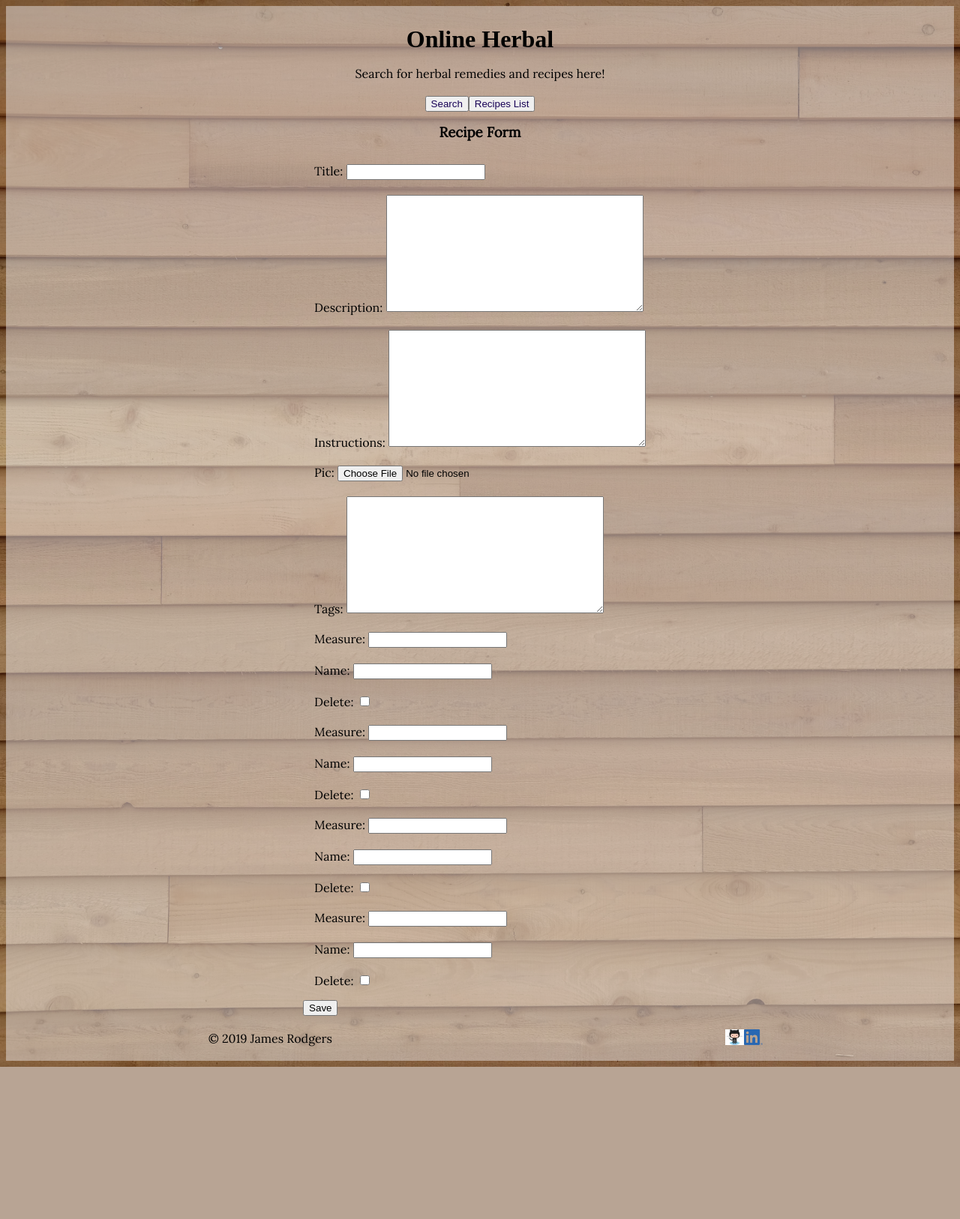
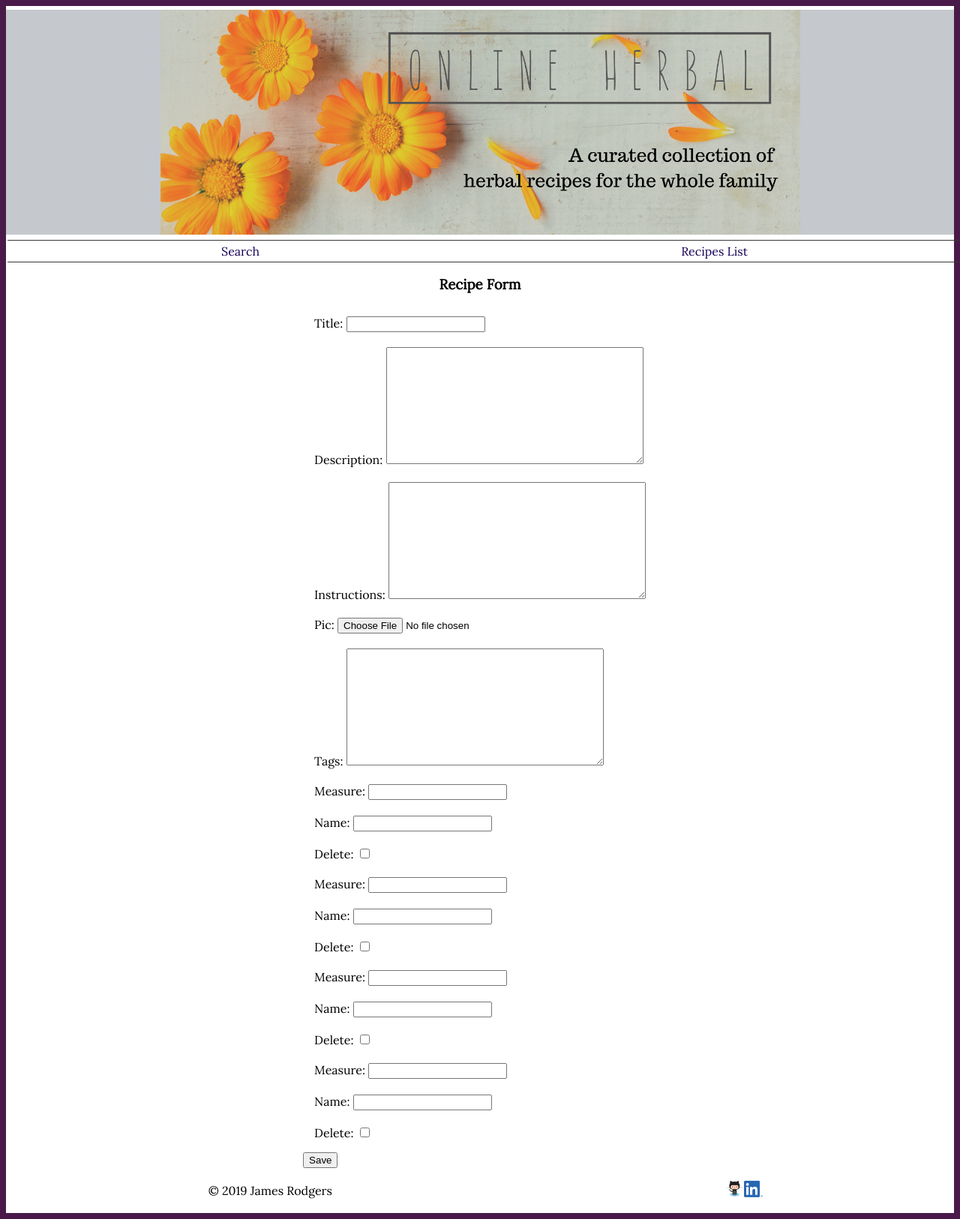
Before and after one commit to jamrod/herbal-remedy-finder, a Django app: page /new in a window 1280 px wide. Shown: the whole page at 75% size. Before the commit the page ends 1423 px from the top, so only its background shows below. Run offline with Django 3.2, Linux system fonts and the light colour scheme; some web fonts are replaced.

Commit message:
more css changes

```diff
--- a/herbal_remedy_finder/models.py
+++ b/herbal_remedy_finder/models.py
@@ -22,3 +22,11 @@ class Ingredient(models.Model):
 
     def __str__(self):
         return f"{self.measure} {self.name}"
+
+
+class Info(models.Model):
+    name = models.CharField(max_length=255, default='')
+    info = models.TextField(blank=True)
+
+    def __str__(self):
+        return f"{self.name} {self.info}"
--- a/herbal_remedy_finder/static/css/style.css
+++ b/herbal_remedy_finder/static/css/style.css
@@ -1,6 +1,6 @@
 body {
-  background-color: tan;
-  background-image: url(../img/wood-planks.jpg);
+  background-color: rgb(73, 26, 73);
+  /* background-image: url(../img/wood-planks.jpg); */
   background-repeat: repeat;
   background-size: cover;
   font-family: "Lora", serif;
@@ -10,7 +10,8 @@ body {
   display: flex;
   flex-direction: column;
   align-content: space-between;
-  background-color: rgba(231, 225, 225, 0.5);
+  background-color: white;
+  /* background-color:white; rgb(231, 225, 225); */
   min-height: 100vh;
 }
 
@@ -37,7 +38,12 @@ body {
 }
 
 header {
-  background-size: cover;
+  background-color: rgb(197, 200, 204);
+  background-image: url(../img/OnlineHerbalHeader.png);
+  background-size: contain;
+  background-repeat: no-repeat;
+  background-position: center;
+  height: 300px;
   margin: 5px 0;
 }
 
@@ -66,7 +72,9 @@ p {
   margin: 10px;
 }
 
-.nav {
+nav {
+  border-top: 1px solid rgb(55, 55, 55);
+  border-bottom: 1px solid rgb(55, 55, 55);
   padding: 4px;
   margin: 2px;
 }
--- a/herbal_remedy_finder/templates/finder/base.html
+++ b/herbal_remedy_finder/templates/finder/base.html
@@ -16,13 +16,13 @@
     <div class="container">
       <header class="flex-container-row centered">
         <div class="flex-container-column centered">
-          <h1>Online Herbal</h1>
-          <p>Search for herbal remedies and recipes here!</p>
+          <!-- <h1>Online Herbal</h1>
+          <p>Search for herbal remedies and recipes here!</p> -->
         </div>
       </header>
-      <nav class="flex-container-row centered">
-        <button><a href="/">Search</a></button>
-        <button><a href="/all">Recipes List</a></button>
+      <nav class="flex-container-row space">
+        <a href="/">Search</a>
+        <a href="/all">Recipes List</a>
       </nav>
 
       <main class="flex-container-column">
--- a/herbal_remedy_finder/templates/finder/home.html
+++ b/herbal_remedy_finder/templates/finder/home.html
@@ -9,10 +9,6 @@
   <form action="{% url 'search_results_i'  %}" method="GET">
     <input name="q" type="text" placeholder="try chamomile" />
   </form>
-  <p>Or, try this one...</p>
-  <a href="{% url 'recipe_detail' pk=recipe.id %}"
-    ><p class="centered">{{recipe}}</p>
-    <img src="{{ recipe.pic.url }}" alt="recipe-pic" class="recipe-pic" />
-  </a>
+
   {% endblock content %}
 </div>
--- a/herbal_remedy_finder/templates/finder/recipe_detail.html
+++ b/herbal_remedy_finder/templates/finder/recipe_detail.html
@@ -1,6 +1,6 @@
 {% extends 'finder/base.html' %} {% block content %}
 <h3>{{recipe.title}}</h3>
-<div class="flex-container-row space">
+<div class="flex-container-row">
     <div class="description">
         <p>{{recipe.description}}</p>
         <h4>Ingredients:</h3>
--- a/herbal_remedy_finder/views.py
+++ b/herbal_remedy_finder/views.py
@@ -11,9 +11,7 @@ from .forms import RecipeForm, IngredientForm, IngredientFormset, NewRecipeForm
 
 
 def home(request):
-    recipes = Recipe.objects.all()
-    recipe = random.choice(recipes)
-    return render(request, 'finder/home.html', {'recipe': recipe})
+    return render(request, 'finder/home.html')
 
 
 def search_results(request):
@@ -97,34 +95,6 @@ class Recipe_Edit(UpdateView):
     def get_success_url(self):
         return reverse('recipe_detail', kwargs={'pk': self.object.id})
 
-# def recipe_new(request):
-#     if request.method == 'POST':
-#         form = NewRecipeForm(request.POST)
-#         print("form post")
-#         if form.isValid():
-#             recipe = form.save()
-#             return redirect('recipe_create', pk=recipe.id)
-#     else:
-#         form = NewRecipeForm()
-#     return render(request, 'finder/new_recipe_form.html', {'form': form})
-
-
-# def recipe_create(request, pk):
-#     recipe = Recipe.objects.get(id=pk)
-#     if request.method == 'POST':
-#         form = RecipeForm(request.POST)
-#         formset = IngredientFormset(request.POST)
-#         if form.is_valid():
-#             recipe = form.save()
-#             if formset.is_valid():
-#                 for item in formset:
-#                     item = form.save()
-#                 return redirect('recipe_detail', pk=recipe.id)
-#     else:
-#         form = RecipeForm(initial={'title': recipe.title})
-#         formset = IngredientFormset(initial={'recipe': recipe.id})
-#     return render(request, 'finder/recipe_form.html', {'form': form, 'formset': formset})
-
 
 def recipe_edit(request, pk):
     recipe = Recipe.objects.get(id=pk)
```
Also changed, not shown: herbal_remedy_finder/static/img/OnlineHerbalHeader.png (added).
